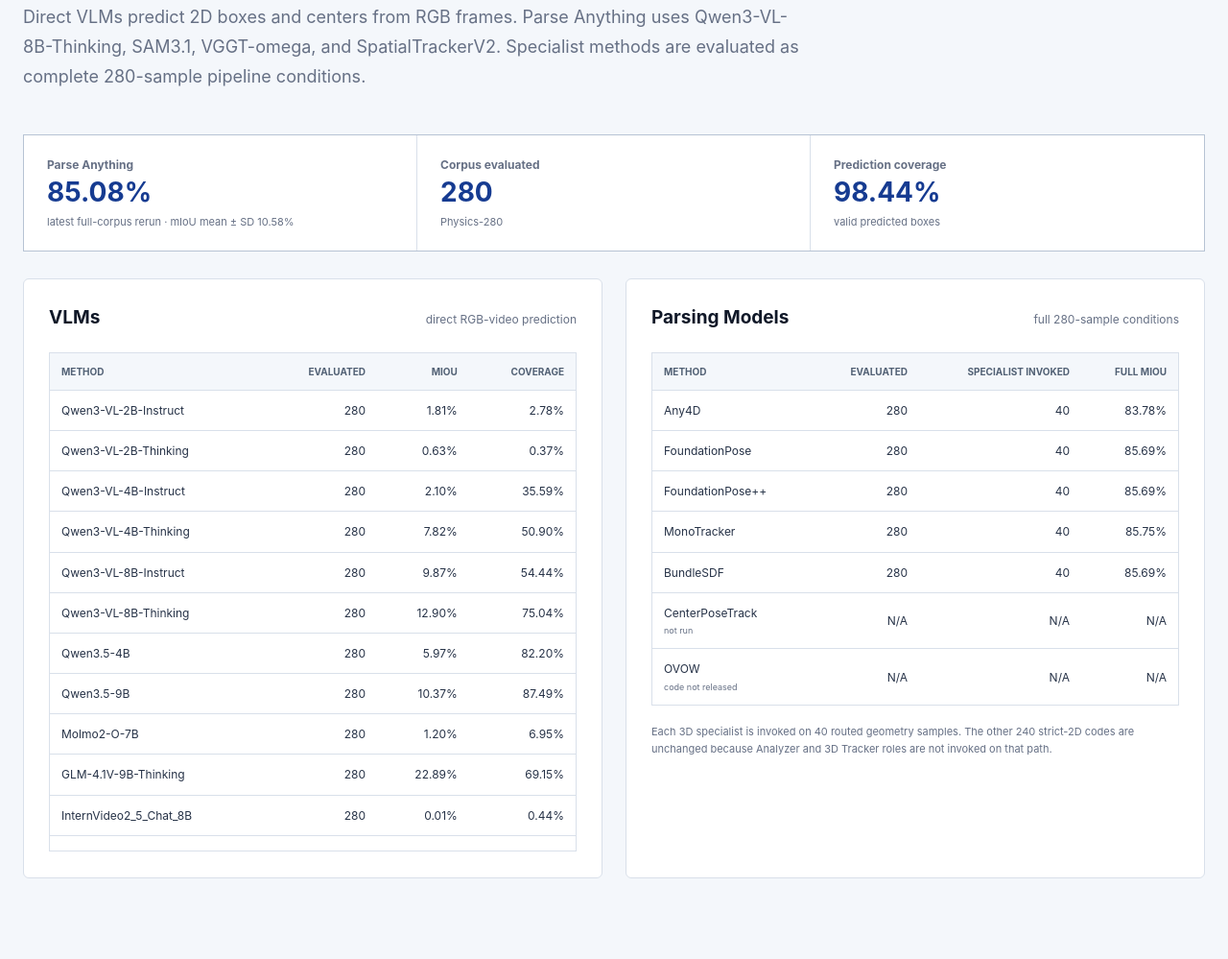
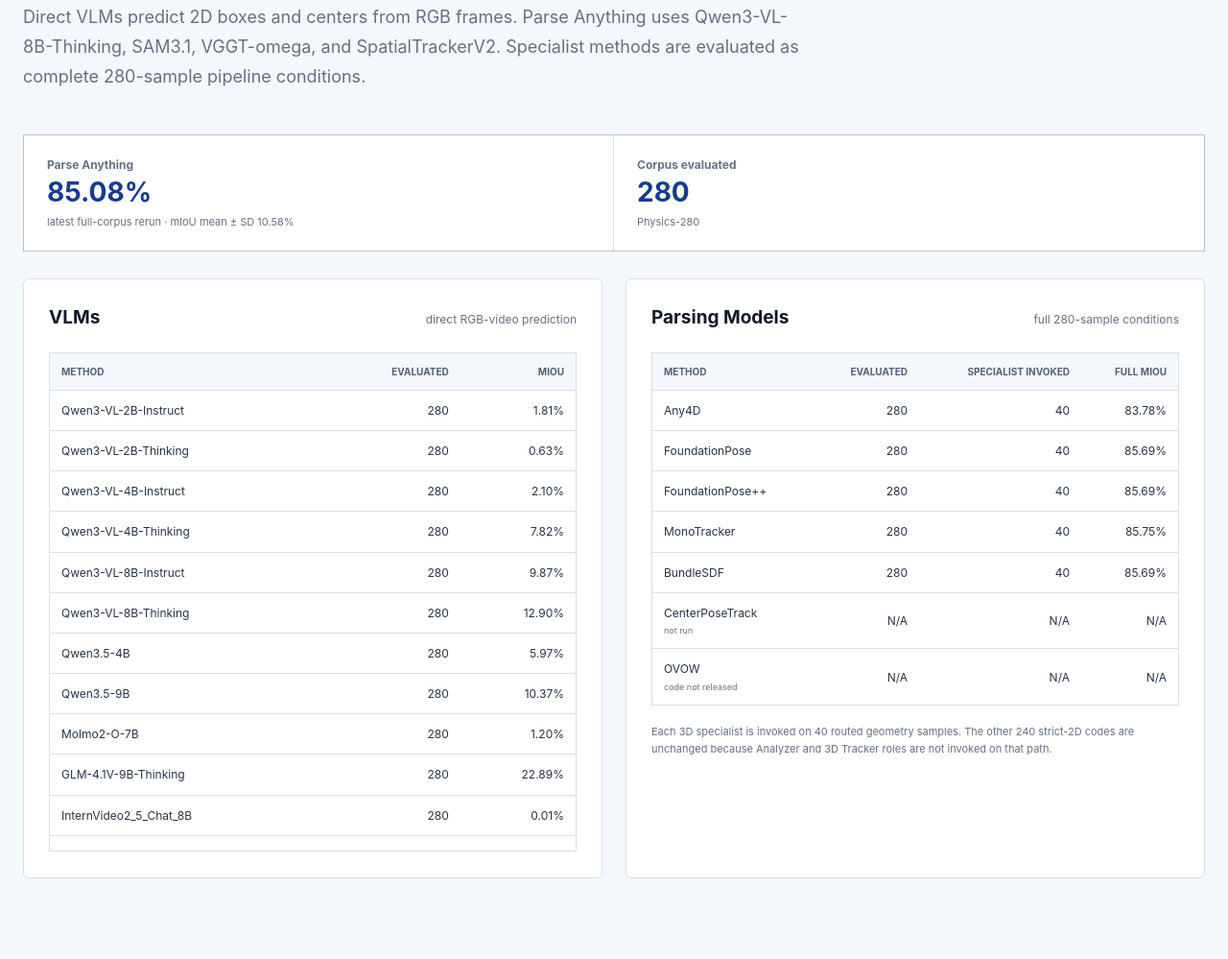
Before and after one commit to ccvl-intern/ccvl-intern.github.io, a plain HTML site: page index.html in a window 1280 px wide. Shown: the part 5913-6912 px from the top of the page at 96% size. Drawn offline with Linux system fonts and the light colour scheme.

Commit message:
Remove prediction coverage from public results

```diff
--- a/assets/site.css
+++ b/assets/site.css
@@ -370,7 +370,7 @@
 .result-title-row h3 { margin: 0; font-size: 19px; }
 .result-title-row span { color: var(--muted); font-size: 12px; }
 
-.geometry-summary { margin: 24px 0 30px; display: grid; grid-template-columns: repeat(3, 1fr); border-top: 1px solid var(--line); border-bottom: 1px solid var(--line); }
+.geometry-summary { margin: 24px 0 30px; display: grid; grid-template-columns: repeat(2, 1fr); border-top: 1px solid var(--line); border-bottom: 1px solid var(--line); }
 .geometry-summary > div { padding: 19px 13px; border-right: 1px solid var(--line); }
 .geometry-summary > div:first-child { padding-left: 0; }
 .geometry-summary > div:last-child { border-right: 0; }
@@ -386,7 +386,7 @@
 
 .baseline-summary {
   display: grid;
-  grid-template-columns: repeat(3, 1fr);
+  grid-template-columns: repeat(2, 1fr);
   margin-bottom: 28px;
   background: var(--white);
   border: 1px solid var(--line-strong);
--- a/assets/site.js
+++ b/assets/site.js
@@ -75,11 +75,10 @@
   const ours = baselines.parse_anything;
   document.querySelector("#parse-anything-summary").innerHTML = `
     <div><span>Parse Anything</span><strong>${percent(ours.mean_iou)}</strong><small>latest full-corpus rerun · mIoU mean ± SD ${percent(ours.sample_iou_std)}</small></div>
-    <div><span>Corpus evaluated</span><strong>${ours.evaluated_samples}</strong><small>Physics-280</small></div>
-    <div><span>Prediction coverage</span><strong>${percent(ours.prediction_coverage)}</strong><small>valid predicted boxes</small></div>`;
+    <div><span>Corpus evaluated</span><strong>${ours.evaluated_samples}</strong><small>Physics-280</small></div>`;
 
   document.querySelector("#direct-vlm-table-body").innerHTML = baselines.direct_vlm.map(row => `
-    <tr><td>${row.method}</td><td>280</td><td>${percent(row.mean_iou)}</td><td>${percent(row.coverage)}</td></tr>
+    <tr><td>${row.method}</td><td>280</td><td>${percent(row.mean_iou)}</td></tr>
   `).join("");
 
   document.querySelector("#specialist-table-body").innerHTML = baselines.specialists.map(row => `
--- a/data/results.json
+++ b/data/results.json
@@ -12,7 +12,6 @@
   },
   "geometry": {
     "mean_sample_iou": 0.841421812642888,
-    "predicted_box_coverage": 0.9841879578345543,
     "record_count": 11194,
     "studies": [
       {"id": "bass2022_partial", "label": "Bass 2022", "mean_iou": 0.8972326224807776},
@@ -46,26 +45,25 @@
   },
   "parsing_baselines": {
     "direct_vlm": [
-      {"method": "Qwen3-VL-2B-Instruct", "mean_iou": 0.0181, "coverage": 0.0278},
-      {"method": "Qwen3-VL-2B-Thinking", "mean_iou": 0.0063, "coverage": 0.0037},
-      {"method": "Qwen3-VL-4B-Instruct", "mean_iou": 0.0210, "coverage": 0.3559},
-      {"method": "Qwen3-VL-4B-Thinking", "mean_iou": 0.0782, "coverage": 0.5090},
-      {"method": "Qwen3-VL-8B-Instruct", "mean_iou": 0.0987, "coverage": 0.5444},
-      {"method": "Qwen3-VL-8B-Thinking", "mean_iou": 0.1290, "coverage": 0.7504},
-      {"method": "Qwen3.5-4B", "mean_iou": 0.0597, "coverage": 0.8220},
-      {"method": "Qwen3.5-9B", "mean_iou": 0.1037, "coverage": 0.8749},
-      {"method": "Molmo2-O-7B", "mean_iou": 0.0120, "coverage": 0.0695},
-      {"method": "GLM-4.1V-9B-Thinking", "mean_iou": 0.2289, "coverage": 0.6915},
-      {"method": "InternVideo2_5_Chat_8B", "mean_iou": 0.0001, "coverage": 0.0044},
-      {"method": "InternVL3_5-8B", "mean_iou": 0.0195, "coverage": 0.5983},
-      {"method": "InternVL3_5-4B", "mean_iou": 0.0086, "coverage": 0.5289},
-      {"method": "InternVL3_5-2B", "mean_iou": 0.0078, "coverage": 0.4882}
+      {"method": "Qwen3-VL-2B-Instruct", "mean_iou": 0.0181},
+      {"method": "Qwen3-VL-2B-Thinking", "mean_iou": 0.0063},
+      {"method": "Qwen3-VL-4B-Instruct", "mean_iou": 0.0210},
+      {"method": "Qwen3-VL-4B-Thinking", "mean_iou": 0.0782},
+      {"method": "Qwen3-VL-8B-Instruct", "mean_iou": 0.0987},
+      {"method": "Qwen3-VL-8B-Thinking", "mean_iou": 0.1290},
+      {"method": "Qwen3.5-4B", "mean_iou": 0.0597},
+      {"method": "Qwen3.5-9B", "mean_iou": 0.1037},
+      {"method": "Molmo2-O-7B", "mean_iou": 0.0120},
+      {"method": "GLM-4.1V-9B-Thinking", "mean_iou": 0.2289},
+      {"method": "InternVideo2_5_Chat_8B", "mean_iou": 0.0001},
+      {"method": "InternVL3_5-8B", "mean_iou": 0.0195},
+      {"method": "InternVL3_5-4B", "mean_iou": 0.0086},
+      {"method": "InternVL3_5-2B", "mean_iou": 0.0078}
     ],
     "parse_anything": {
       "evaluated_samples": 280,
       "mean_iou": 0.8508,
-      "sample_iou_std": 0.1058,
-      "prediction_coverage": 0.9844
+      "sample_iou_std": 0.1058
     },
     "specialists": [
       {"method": "Any4D", "evaluated_samples": 280, "specialist_invoked_samples": 40, "unchanged_samples": 240, "mean_iou": 0.8377582113544921, "specialist_mean_iou": 0.6113628493075752},
--- a/index.html
+++ b/index.html
@@ -121,7 +121,6 @@
           <div class="geometry-summary">
             <div><strong>84.14%</strong><span>mIoU</span></div>
             <div><strong>280</strong><span>Evaluated samples</span></div>
-            <div><strong>98.42%</strong><span>Predicted-box coverage</span></div>
           </div>
           <div class="study-bars" id="study-bars" aria-label="Per-study mean IoU chart"></div>
         </section>
@@ -140,7 +139,7 @@
           <div class="result-title-row"><h3 id="vlm-baseline-title">VLMs</h3><span>direct RGB-video prediction</span></div>
           <div class="compact-table-wrap" tabindex="0">
             <table class="compact-results-table">
-              <thead><tr><th>Method</th><th>Evaluated</th><th>mIoU</th><th>Coverage</th></tr></thead>
+              <thead><tr><th>Method</th><th>Evaluated</th><th>mIoU</th></tr></thead>
               <tbody id="direct-vlm-table-body"></tbody>
             </table>
           </div>
```
